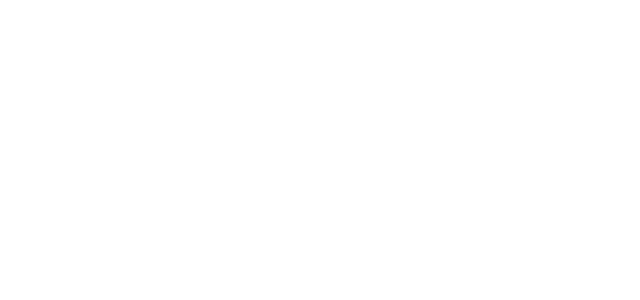
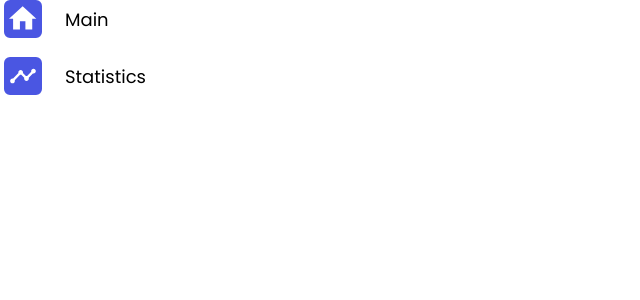
Before and after one commit to lowfnm/wallet, a React (Create React App) app: page / in a window 1280 px wide. Shown: the top 300 px of the page, without its empty margins (0-640 px from the left). Built offline with nearby package versions, Linux system fonts and the light colour scheme.

Commit message:
feature: add navigation

```diff
--- a/src/components/app/App.js
+++ b/src/components/app/App.js
@@ -1,12 +1,14 @@
 import GlobalStyles from "./style/global";
 import { ThemeProvider } from "styled-components";
 import theme from "./style/theme";
+import Navigation from "../navigation/Navigation";
 
 const App = () => {
     return (
         <ThemeProvider theme={theme}>
             <>
                 <GlobalStyles />
+                <Navigation />
             </>
         </ThemeProvider>
     );
--- /dev/null
+++ b/src/components/navigation/Navigation.js
@@ -0,0 +1,20 @@
+import { NavigationWrapper, NavButton, ItemWrapper } from "./style/navigation";
+import SvgHome from "./icon/SvgHome";
+import SvgStatistic from "./icon/SvgStatistic";
+
+const Navigation = () => {
+    return (
+        <NavigationWrapper>
+            <ItemWrapper>
+                <SvgHome />
+                <NavButton>Main</NavButton>
+            </ItemWrapper>
+            <ItemWrapper>
+                <SvgStatistic />
+                <NavButton>Statistics</NavButton>
+            </ItemWrapper>
+        </NavigationWrapper>
+    );
+};
+
+export default Navigation;
--- /dev/null
+++ b/src/components/navigation/icon/SvgHome.js
@@ -0,0 +1,20 @@
+import * as React from "react";
+
+const SvgHome = (props) => (
+    <svg
+        width={38}
+        height={38}
+        fill="none"
+        xmlns="http://www.w3.org/2000/svg"
+        {...props}
+    >
+        <path
+            fillRule="evenodd"
+            clipRule="evenodd"
+            d="M6 0a6 6 0 0 0-6 6v26a6 6 0 0 0 6 6h26a6 6 0 0 0 6-6V6a6 6 0 0 0-6-6H6Zm9.933 21.36v8.195H9.1V18.627H5L18.667 6.333l13.666 12.294h-4.1v10.928H21.4V21.36h-5.467Z"
+            fill="#4A56E2"
+        />
+    </svg>
+);
+
+export default SvgHome;
--- /dev/null
+++ b/src/components/navigation/icon/SvgStatistic.js
@@ -0,0 +1,20 @@
+import * as React from "react";
+
+const SvgStatistic = (props) => (
+    <svg
+        width={38}
+        height={38}
+        fill="none"
+        xmlns="http://www.w3.org/2000/svg"
+        {...props}
+    >
+        <path
+            fillRule="evenodd"
+            clipRule="evenodd"
+            d="M6 0a6 6 0 0 0-6 6v26a6 6 0 0 0 6 6h26a6 6 0 0 0 6-6V6a6 6 0 0 0-6-6H6Zm23.5 16.555c1.283 0 2.333-1.1 2.333-2.444 0-1.344-1.05-2.444-2.333-2.444-1.283 0-2.333 1.1-2.333 2.444 0 .22.023.428.081.623l-4.141 4.351A1.973 1.973 0 0 0 22.5 19c-.21 0-.42.024-.607.085l-2.975-3.116c.059-.196.082-.416.082-.636 0-1.344-1.05-2.444-2.333-2.444-1.284 0-2.334 1.1-2.334 2.444 0 .22.024.44.082.636l-5.32 5.561a1.9 1.9 0 0 0-.595-.086c-1.283 0-2.333 1.1-2.333 2.445 0 1.344 1.05 2.444 2.333 2.444 1.283 0 2.333-1.1 2.333-2.444 0-.22-.023-.428-.081-.623l5.308-5.574c.187.061.397.086.607.086.21 0 .42-.025.606-.086l2.975 3.117a2.256 2.256 0 0 0-.081.635c0 1.345 1.05 2.445 2.333 2.445 1.283 0 2.333-1.1 2.333-2.445 0-.22-.023-.44-.081-.635l4.153-4.339c.187.061.385.085.595.085Z"
+            fill="#4A56E2"
+        />
+    </svg>
+);
+
+export default SvgStatistic;
--- /dev/null
+++ b/src/components/navigation/style/navigation.js
@@ -0,0 +1,41 @@
+import styled from "styled-components";
+
+const NavigationWrapper = styled.div`
+    padding-left: 4px;
+`;
+
+const NavButton = styled.button`
+    margin-left: 2.3rem;
+    align-items: center;
+    display: flex;
+
+    font-family: Poppins;
+    font-style: normal;
+    font-weight: normal;
+    font-size: 1.8rem;
+    line-height: 1.5;
+    color: #000000;
+
+    &:hover {
+        font-weight: bold;
+    }
+    &:focus {
+        font-weight: bold;
+    }
+`;
+
+const ItemWrapper = styled.div`
+    display: flex;
+    align-items: center;
+    margin-bottom: 1.9rem;
+
+    opacity: 1;
+    &:hover {
+        opacity: 0.8;
+    }
+    &:focus {
+        opacity: 0.8;
+    }
+`;
+
+export { NavigationWrapper, NavButton, ItemWrapper };
```
Also changed, not shown: 1 other file (tests, documents, lock files or other folders).
